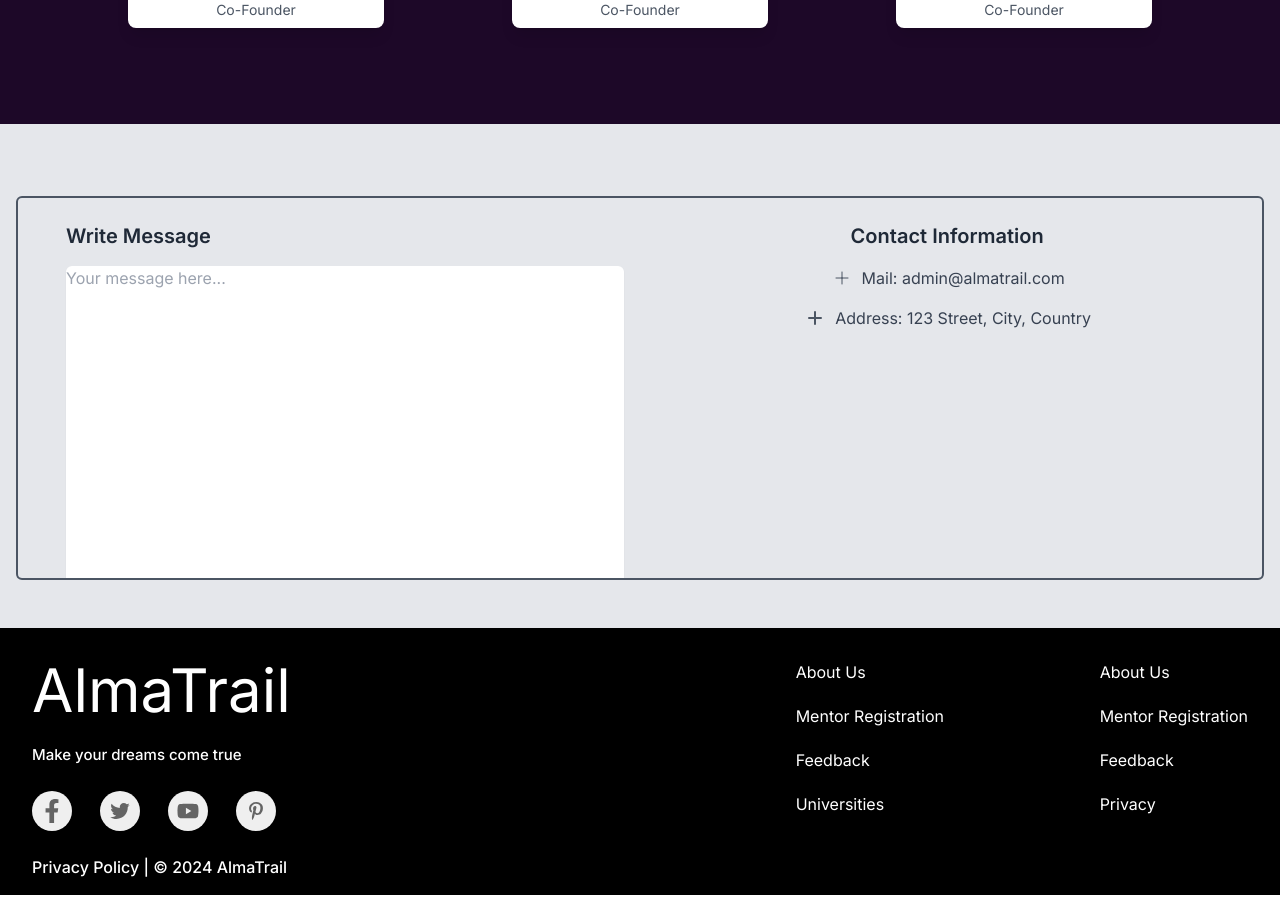
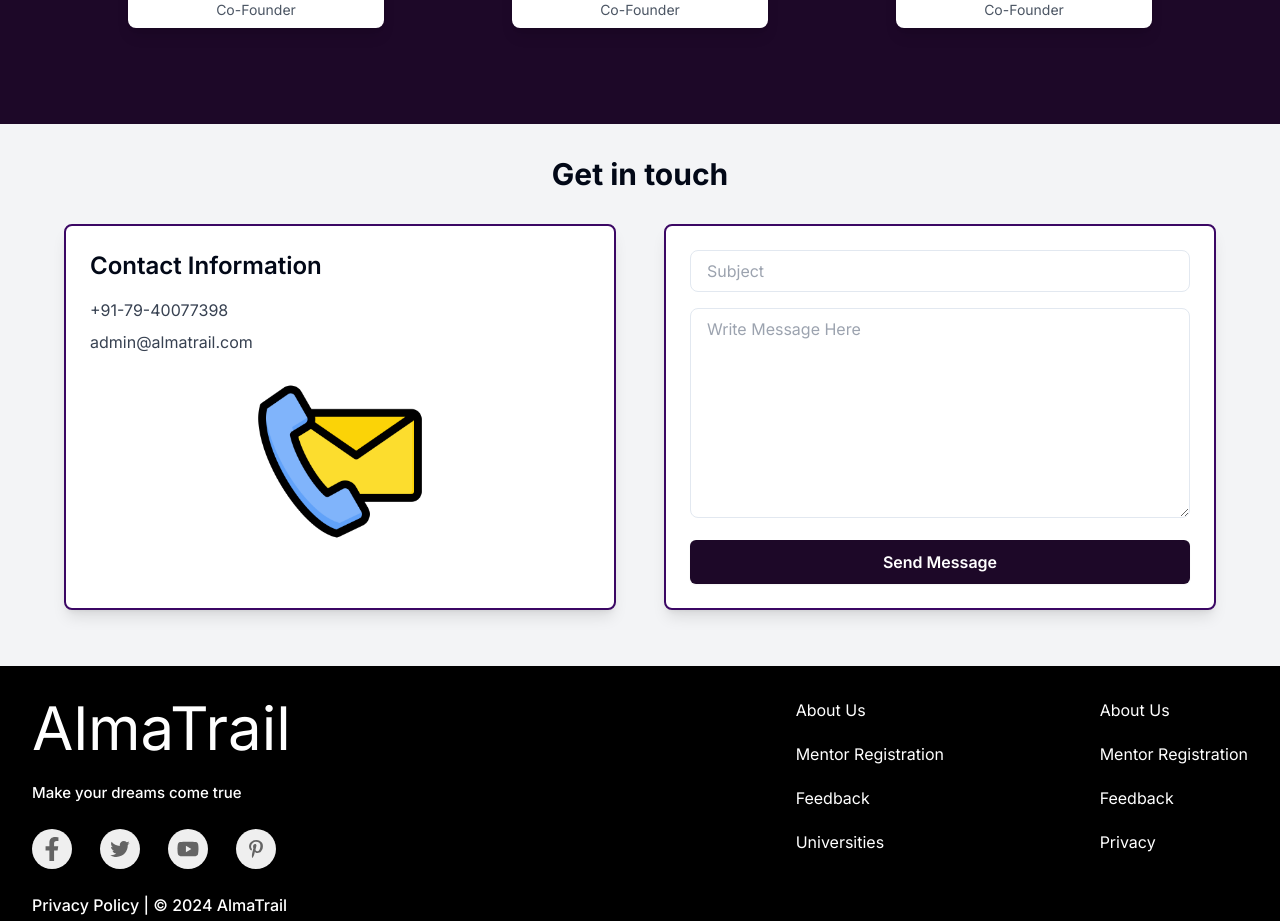
Before and after one commit to AlmaTrail/AlmaTrail-Frontend, a Next.js app: page /aboutUs in a window 1280 px wide. Shown: the part 1964-2885 px from the top of the page. Before the commit the page ends 2859 px from the top, so only its background shows below. Built offline with nearby package versions, Linux system fonts and the light colour scheme.

Commit message:
get in touch section

```diff
--- a/src/app/aboutUs/page.tsx
+++ b/src/app/aboutUs/page.tsx
@@ -3,7 +3,7 @@ import Navbar from "@/components/navbar";
 import WhyUs from "@/components/whyUs";
 import Impact from "@/components/impact";
 import OurTeam from "@/components/ourTeam";
-import WriteUs from '@/components/writeUs';
+import GetInTouch from '@/components/writeUs';
 import FooterSection from "@/components/footerSections";
 export default function AboutUs() {
     return (
@@ -14,7 +14,7 @@ export default function AboutUs() {
         </div>
         <Impact/>
         <OurTeam/>
-        <WriteUs/>
+        <GetInTouch/>
         <FooterSection/>
       </main>
     );
--- a/src/components/writeUs.tsx
+++ b/src/components/writeUs.tsx
@@ -1,66 +1,40 @@
-import React from 'react';
+import React from "react";
 
-const WriteUs = () => {
+const GetInTouch: React.FC = () => {
   return (
-    <div className="bg-gray-200 py-12">
-      <div className="max-w-7xl mx-auto px-4 sm:px-6">
-        <div className="mt-6 border-2 border-gray-600 rounded-md p-6 flex gap-8 h-96 overflow-y-auto">
-
-          <div className="w-1/2 sm:w-1/2 lg:pl-6">
-            <h3 className="text-xl font-semibold text-gray-800 mb-4">Write Message</h3>
-            <textarea
-              id="message"
-              name="message"
-              rows={3} // Adjust the number of rows here
-              className="shadow-sm focus:ring-indigo-500 focus:border-indigo-500 block w-full sm:text-sm border-gray-300 rounded-md mb-4 h-full" // Added h-full for full height
-              placeholder="Your message here..."
-            />
-            <button type="submit" className="w-1/2 bg-[#1d0828] rounded-md py-2 text-white font-semibold shadow-sm transition duration-200 hover:bg-white hover:text-[#3b0764] border-2 border-transparent hover:border-[#3b0764]">
-              Send Message
-            </button>
+    <section className="py-8 bg-gray-100">
+      <div className="container mx-auto px-8 lg:px-16 mb-6">
+        <h2 className="text-3xl font-bold text-center mb-8">Get in touch</h2>
+        <div className="flex flex-wrap lg:flex-nowrap gap-12">
+          <div className="flex-1 bg-white p-6 shadow-lg rounded-lg border-2 border-[#3b0764]">
+            <h3 className="text-2xl font-semibold mb-4">Contact Information</h3>
+            <ul className="space-y-2 text-gray-700">
+              <li><i className="fas fa-phone-alt"></i> +91-79-40077398</li>
+              <li><i className="fas fa-envelope"></i> admin@almatrail.com</li>
+            </ul>
+            <img src="/images/contact-us.png" alt="Contact Us" className="mt-6 w-1/3 mx-auto" />
           </div>
-
-          <div className="w-1/2 sm:w-1/2">
-            <h3 className="text-xl flex justify-center font-semibold text-gray-800 mb-4">Contact Information</h3>
-            <div className="flex justify-center mb-4">
-              <svg
-                xmlns="http://www.w3.org/2000/svg"
-                className="h-6 w-6 mr-2 text-gray-600"
-                fill="none"
-                viewBox="0 0 24 24"
-                stroke="currentColor"
-              >
-                <path
-                  strokeLinecap="round"
-                  strokeLinejoin="round"
-                  strokeWidth={1}
-                  d="M12 6v6m0 0v6m0-6h6m-6 0H6"
-                />
-              </svg>
-              <span className="text-gray-700">Mail: admin@almatrail.com</span>
-            </div>
-            <div className="flex justify-center">
-              <svg
-                xmlns="http://www.w3.org/2000/svg"
-                className="h-6 w-6 mr-2 text-gray-600"
-                fill="none"
-                viewBox="0 0 24 24"
-                stroke="currentColor"
-              >
-                <path
-                  strokeLinecap="round"
-                  strokeLinejoin="round"
-                  strokeWidth={2}
-                  d="M12 6v6m0 0v6m0-6h6m-6 0H6"
-                />
-              </svg>
-              <span className="text-gray-700">Address: 123 Street, City, Country</span>
-            </div>
+          <div className="flex-1 bg-white p-6 shadow-lg rounded-lg border-2 border-[#3b0764]">
+            <form>
+              <div className="grid grid-cols-1 md:grid-cols-2 gap-6 mb-4">
+                <div>
+                  <input type="text" id="subject" className="w-full px-4 py-2 border rounded-lg" placeholder="Subject" />
+                </div>
+              </div>
+              <div className="mb-4">
+                <textarea id="comments" className="w-full px-4 py-2 border rounded-lg" rows="8" placeholder="Write Message Here"></textarea>
+              </div>
+              <div className="text-center">
+                <button type="submit" className="w-full bg-[#1d0828] rounded-md py-2 text-white font-semibold shadow-sm transition duration-200 hover:bg-white hover:text-[#3b0764] border-2 border-transparent hover:border-[#3b0764]">
+                  Send Message
+                </button>
+              </div>
+            </form>
           </div>
         </div>
       </div>
-    </div>
+    </section>
   );
 };
 
-export default WriteUs;
+export default GetInTouch;
```
Also changed, not shown: public/images/contact-us.png (added).
